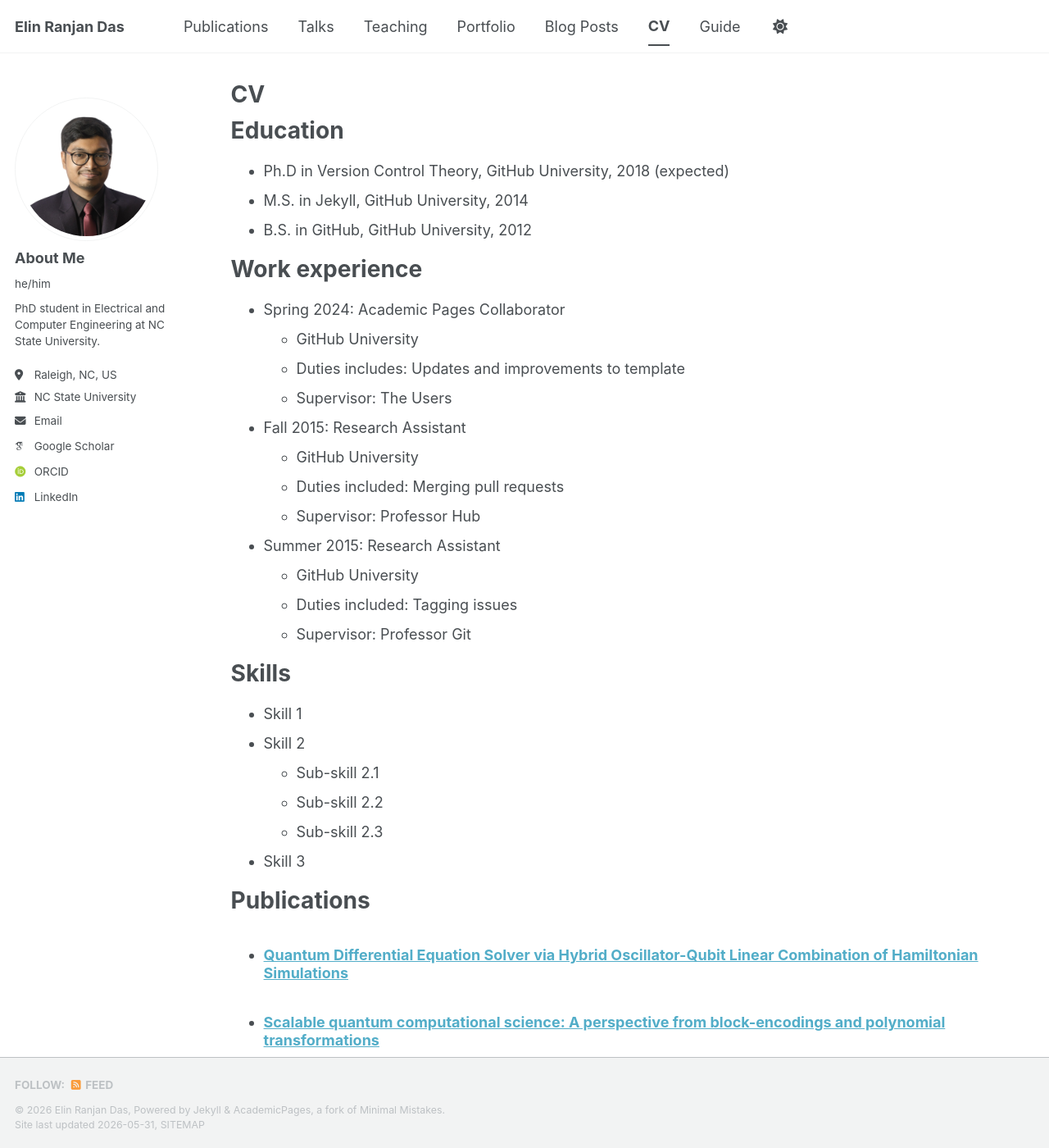
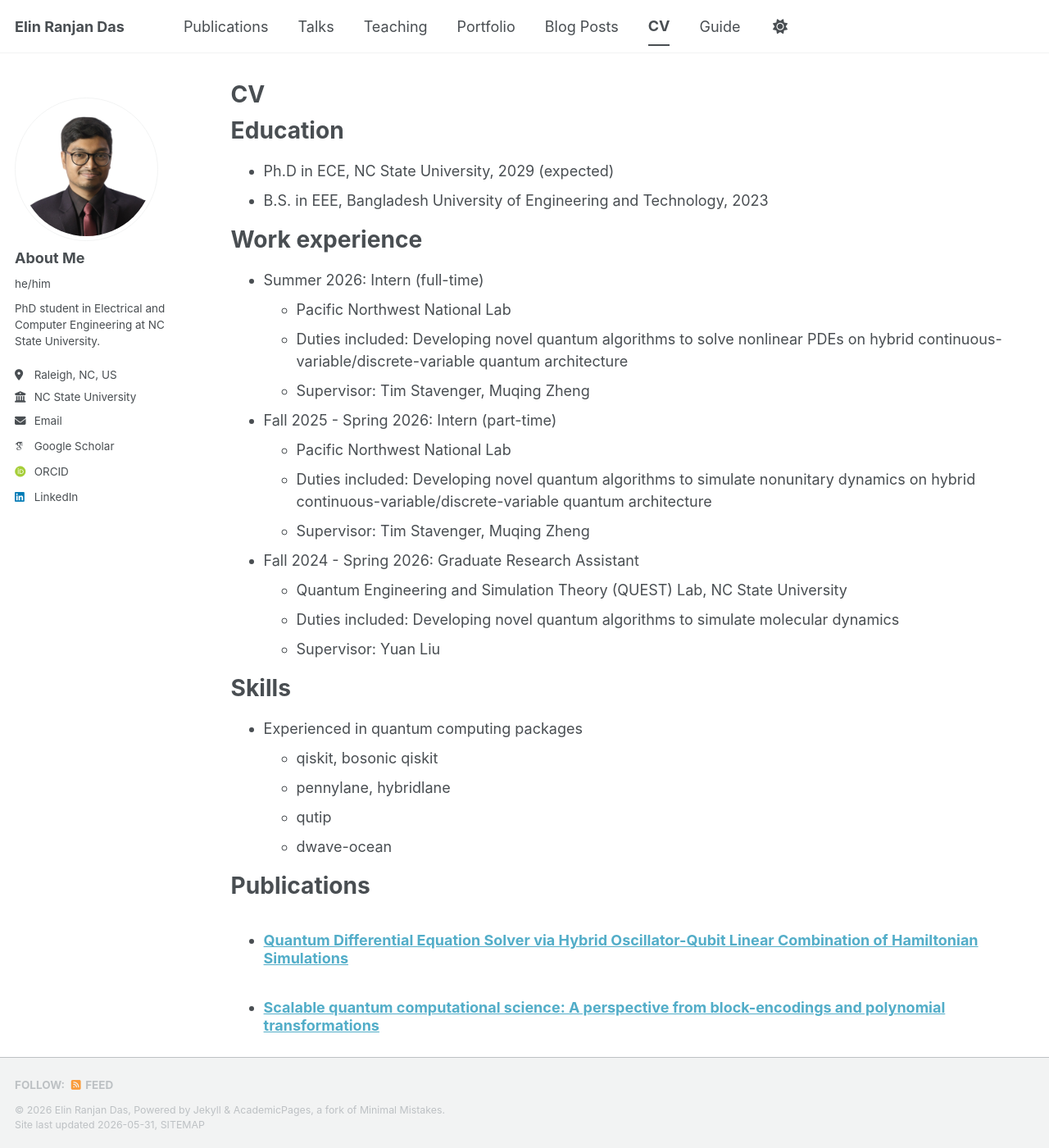
Before and after one commit to ElinRanjan/ElinRanjan.github.io, a Jekyll site: the page built from _pages/cv.md, in a window 1280 px wide and 1400 px high. Shown: the whole window at 82% size. Built offline with Jekyll 4.4.1, drawn with Linux system fonts in a browser that asks for light colours; some web fonts are replaced; a script bundle is joined from its source files by our own code; library files that are not in the unit come from our copies; some of the changed text lies outside the part shown.

Commit message:
Revise CV with new education and work experience
Updated education, work experience, skills, and removed service and leadership section.

```diff
--- a/_pages/cv.md
+++ b/_pages/cv.md
@@ -11,35 +11,33 @@ redirect_from:
 
 Education
 ======
-* Ph.D in Version Control Theory, GitHub University, 2018 (expected)
-* M.S. in Jekyll, GitHub University, 2014
-* B.S. in GitHub, GitHub University, 2012
+* Ph.D in ECE, NC State University, 2029 (expected)
+* B.S. in EEE, Bangladesh University of Engineering and Technology, 2023
 
 Work experience
 ======
-* Spring 2024: Academic Pages Collaborator
-  * GitHub University
-  * Duties includes: Updates and improvements to template
-  * Supervisor: The Users
+* Summer 2026: Intern (full-time)
+  * Pacific Northwest National Lab
+  * Duties included: Developing novel quantum algorithms to solve nonlinear PDEs on hybrid continuous-variable/discrete-variable quantum architecture
+  * Supervisor: Tim Stavenger, Muqing Zheng
 
-* Fall 2015: Research Assistant
-  * GitHub University
-  * Duties included: Merging pull requests
-  * Supervisor: Professor Hub
+* Fall 2025 - Spring 2026: Intern (part-time)
+  * Pacific Northwest National Lab
+  * Duties included: Developing novel quantum algorithms to simulate nonunitary dynamics on hybrid continuous-variable/discrete-variable quantum architecture
+  * Supervisor: Tim Stavenger, Muqing Zheng
 
-* Summer 2015: Research Assistant
-  * GitHub University
-  * Duties included: Tagging issues
-  * Supervisor: Professor Git
+* Fall 2024 - Spring 2026: Graduate Research Assistant
+  * Quantum Engineering and Simulation Theory (QUEST) Lab, NC State University
+  * Duties included: Developing novel quantum algorithms to simulate molecular dynamics
+  * Supervisor: Yuan Liu
 
 Skills
 ======
-* Skill 1
-* Skill 2
-  * Sub-skill 2.1
-  * Sub-skill 2.2
-  * Sub-skill 2.3
-* Skill 3
+* Experienced in quantum computing packages
+  * qiskit, bosonic qiskit
+  * pennylane, hybridlane
+  * qutip
+  * dwave-ocean
 
 Publications
 ======
```
Also changed, not shown: other parts of _pages/cv.md (+0 -4 lines).
